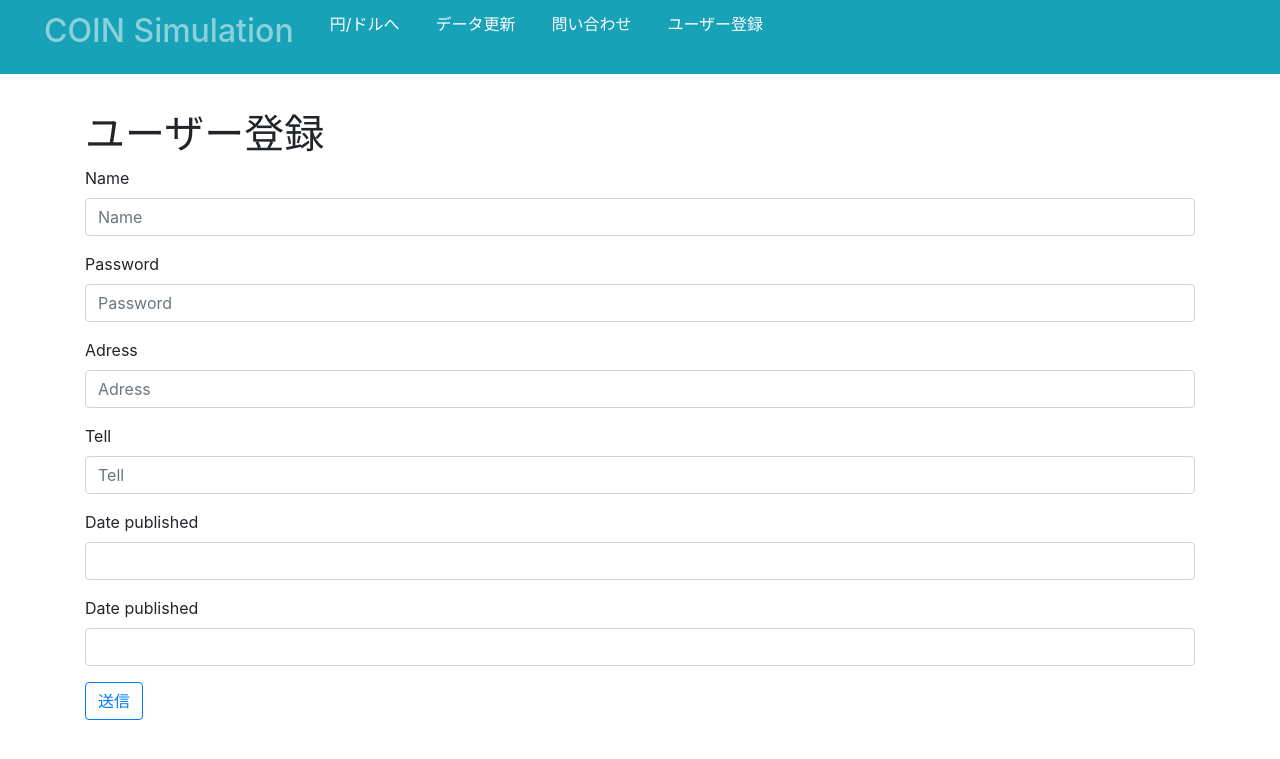
After one commit to akira09181/trade, a Django app: page /mytrade/pre_register in a window 1280 px wide. The commit adds this page. Shown: the top 759 px of the page. Run offline with Django 3.2, Linux system fonts and the light colour scheme; some libraries are stand-ins or nearby versions.

Commit message:
add user-register

```diff
--- a/mytrade/forms.py
+++ b/mytrade/forms.py
@@ -1,5 +1,5 @@
 from django import forms
-from .models import Sma, Bre, Input, Inquiry
+from .models import Sma, Bre, Input, Inquiry, Users
 import datetime
 
 
@@ -55,3 +55,9 @@
     class Meta:
         model = Inquiry
         fields = ('__all__')
+
+
+class Register(forms.ModelForm):
+    class Meta:
+        model = Users
+        fields = ('__all__')
--- a/mytrade/models.py
+++ b/mytrade/models.py
@@ -10,7 +10,7 @@
     adress = models.CharField(max_length=200)
     tell = models.CharField(max_length=20)
     register_date = models.DateTimeField('date published')
-    last_in_date = models.DateTimeField('date published')
+    last_in_date = models.DateTimeField('date published', null=True)
 
 
 class Input(models.Model):
--- a/mytrade/templates/base.html
+++ b/mytrade/templates/base.html
@@ -56,6 +56,9 @@
    <li class = "nav-item active">
   <a class = "nav-link" href = "/mytrade/pre_inquiry">問い合わせ</a>
   </li>
+  <li class = "nav-item active">
+  <a class = "nav-link" href = "/mytrade/pre_register">ユーザー登録</a>
+  </li>
   </ul>
   </nav>
    {% block header %}
--- /dev/null
+++ b/mytrade/templates/mytrade/register.html
@@ -0,0 +1,8 @@
+{% extends 'base.html' %} {% load bootstrap4 %} {% block header %}
+{% endblock header %} {% block content %}
+<h1>ユーザー登録</h1>
+<form action="/mytrade/register">
+  {% bootstrap_form register layout='horizontal' %}
+  <button type="submit" class="btn btn-outline-primary">送信</button>
+  {% endblock content %}
+</form>
--- a/mytrade/urls.py
+++ b/mytrade/urls.py
@@ -14,4 +14,6 @@
     path('hour', views.hour, name='hour'),
     path('inquiry', views.inquiry, name='inquiry'),
     path('pre_inquiry', views.pre_inquiry, name='pre_inquiry'),
+    path('register', views.register, name='register'),
+    path('pre_register', views.pre_register, name='pre_register'),
 ]
--- a/mytrade/views.py
+++ b/mytrade/views.py
@@ -8,8 +8,8 @@
 from bs4 import BeautifulSoup
 import math
 
-from .models import Input, InputHour, Btc1M, Btc4H, Btc5M
-from .forms import SmaForm, BreForm, Inquiry
+from .models import Input, InputHour, Btc1M, Btc4H, Btc5M, Users
+from .forms import SmaForm, BreForm, Inquiry, Register
 from .indicator.initial_processing import data_get
 
 
@@ -519,3 +519,20 @@
 def pre_inquiry(request):
     context = {'Inquiry': Inquiry}
     return render(request, 'mytrade/inquiry.html', context)
+
+
+def pre_register(request):
+    context = {'register': Register}
+    return render(request, 'mytrade/register.html', context)
+
+
+def register(request):
+    name = request.GET['name']
+    password = request.GET['password']
+    adress = request.GET['adress']
+    tell = request.GET['tell']
+    register_date = datetime.datetime.now()
+    regist = Users(name, password, adress, tell, register_date, '2022-09-04')
+    regist.save()
+    context = {'SmaForm': SmaForm, 'BreForm': BreForm}
+    return render(request, 'mytrade/index.html', context)
```
